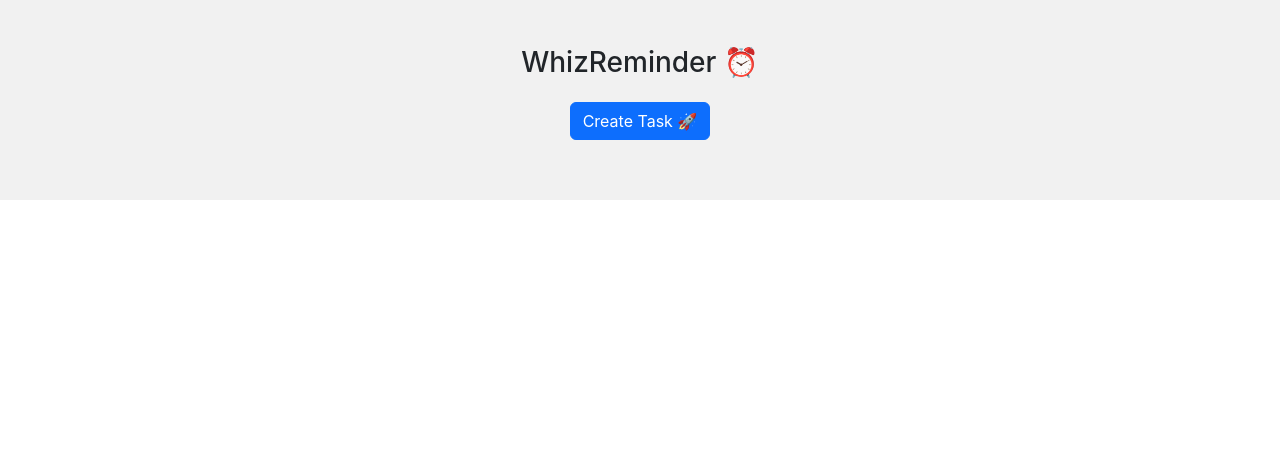
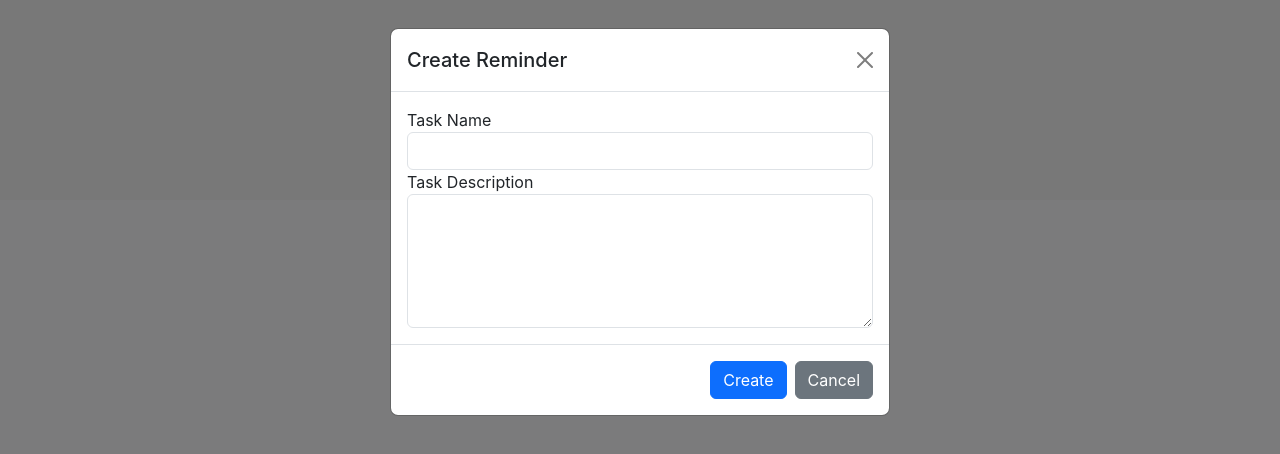
Before and after one commit to VipinDevelops/WhizReminder, a React (Create React App) app in the folder whiz-reminder/: page / in a window 1280 px wide. Both pictures are taken after a click on the button "Create Task 🚀". Shown: the top 454 px of the page. Built offline with nearby package versions, Linux system fonts and the light colour scheme.

Commit message:
feat: :sparkles: add modal for creating reminder

```diff
--- a/whiz-reminder/src/App.js
+++ b/whiz-reminder/src/App.js
@@ -1,10 +1,10 @@
 import './App.css';
-import TodoList from './components/TodoList';
+import ReminderList from './components/ReminderList';
 
 function App() {
   return (
     <div className="App">
-      <TodoList />
+      <ReminderList />
     </div>
   );
 }
--- /dev/null
+++ b/whiz-reminder/src/components/ReminderList.css
@@ -0,0 +1,17 @@
+.header{
+    height: 200px;
+    width: 100%;
+    background-color: #f1f1f1;
+    padding: 30px;
+    text-align: center;
+    font-size: 35px;
+}
+
+.task-container{
+    height: 600px;
+    width: 100%;
+    display: flex;
+    flex-wrap: wrap;
+    background-color: #F6F7F8;
+    padding : 40px 100px;
+  }
--- /dev/null
+++ b/whiz-reminder/src/components/ReminderList.js
@@ -0,0 +1,56 @@
+import './ReminderList.css'
+import React, { useEffect, useState } from 'react';
+import CreateReminder from '../modals/CreateReminder';
+import Card from './Card';
+
+const ReminderList = (props) => {
+  const [modal, setModal] = useState(false);
+  const [taskList, setTaskList] = useState([]);
+
+  useEffect(() => {
+    let arr = localStorage.getItem('TaskList');
+
+    if (arr) {
+      let object = JSON.parse(arr);
+      setTaskList(object);
+    }
+  }, []);
+
+  const toggle = () => setModal(!modal);
+
+  const savetask = (task) => {
+    let tempList = taskList;
+    tempList.push(task);
+
+    localStorage.setItem('TaskList', JSON.stringify(tempList));
+
+    setTaskList(tempList);
+    setModal(false);
+  };
+
+  return (
+    <>
+      <div className="header">
+        <h3 className="mt-3">WhizReminder ⏰ </h3>
+        <button
+          className="btn btn-primary mt-2"
+          onClick={() => {
+            setModal(true);
+          }}
+        >
+          Create Task 🚀
+        </button>
+      </div>
+
+      <div className="task-container">
+        {taskList && taskList.map((task, index) => (
+          <Card taskObj={task} index={index} />
+        ))}
+      </div>
+
+      <CreateReminder modal={modal} toggle={toggle} save={savetask} />
+    </>
+  );
+};
+
+export default ReminderList;
--- a/whiz-reminder/src/components/TodoList.js
+++ /dev/null
@@ -1,12 +0,0 @@
-import classes from './TodoList.module.css';
-
-export default function TodoList() {
-  return (
-    <>
-      <div className={classes.header}>
-        <h3 className="mt-3">WhizReminder ⏰ </h3>
-        <button className="btn btn-primary mt-2">Create Task 🚀</button>
-      </div>
-    </>
-  );
-}
--- a/whiz-reminder/src/components/TodoList.module.css
+++ /dev/null
@@ -1,8 +0,0 @@
-.header{
-    height: 200px;
-    width: 100%;
-    background-color: #f1f1f1;
-    padding: 30px;
-    text-align: center;
-    font-size: 35px;
-}
--- /dev/null
+++ b/whiz-reminder/src/modals/CreateReminder.js
@@ -0,0 +1,68 @@
+import { useState } from 'react';
+import { Button, Modal, ModalHeader, ModalBody, ModalFooter } from 'reactstrap';
+
+const CreateReminder = ({ modal, toggle, save }) => {
+  const [taskName, setTaskName] = useState('');
+  const [taskDescription, setTaskDescription] = useState('');
+
+  const handleChange = (e) => {
+    const { name, value } = e.target;
+
+    if (name === 'task-name') {
+      setTaskName(value);
+    } else {
+      setTaskDescription(value);
+    }
+  };
+
+  const handleSave = (e) => {
+    e.preventDefault();
+    let taskObj = {};
+    taskObj['Name'] = taskName;
+    taskObj['Description'] = taskDescription;
+    save(taskObj);
+    setTaskName('');
+    setTaskDescription('');
+    toggle();
+  };
+
+  return (
+    <Modal isOpen={modal} toggle={toggle}>
+      <ModalHeader toggle={toggle}>Create Reminder</ModalHeader>
+      <ModalBody>
+        <form>
+          <div className="form-group">
+            <label htmlFor="task-title">Task Name</label>
+            <input
+              type="text"
+              className="form-control"
+              value={taskName}
+              onChange={handleChange}
+              name="task-name"
+            />
+          </div>
+          <div className="form-group">
+            <label htmlFor="task-date">Task Description</label>
+            <textarea
+              className="form-control"
+              rows="5"
+              value={taskDescription}
+              onChange={handleChange}
+              name="task-description"
+            ></textarea>
+          </div>
+        </form>
+      </ModalBody>
+      <ModalFooter>
+        <Button color="primary" onClick={handleSave}>
+          Create
+        </Button>{' '}
+        <Button color="secondary" onClick={toggle}>
+          Cancel
+        </Button>
+      </ModalFooter>
+    </Modal>
+  );
+};
+
+export default CreateReminder;
```
